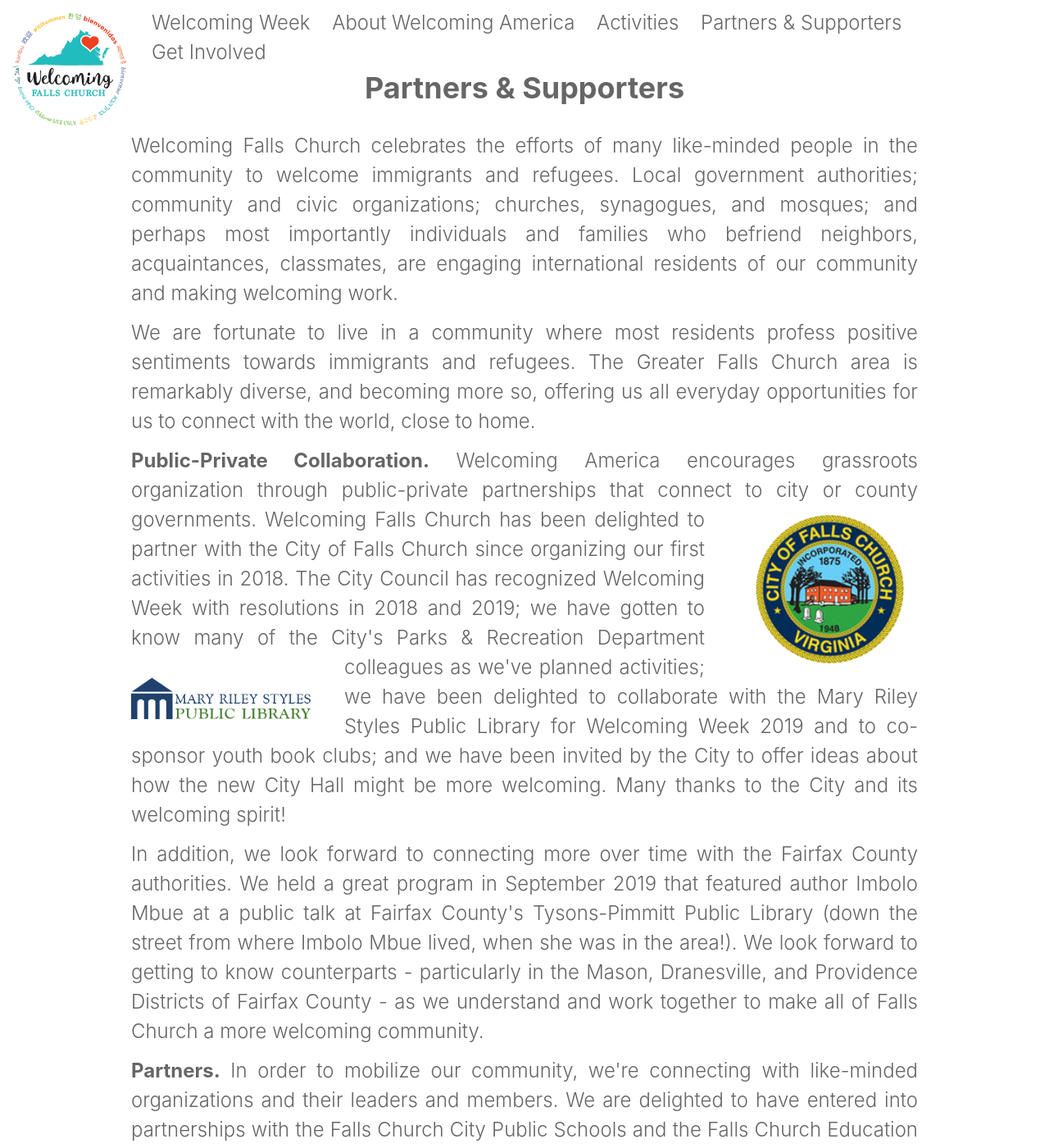
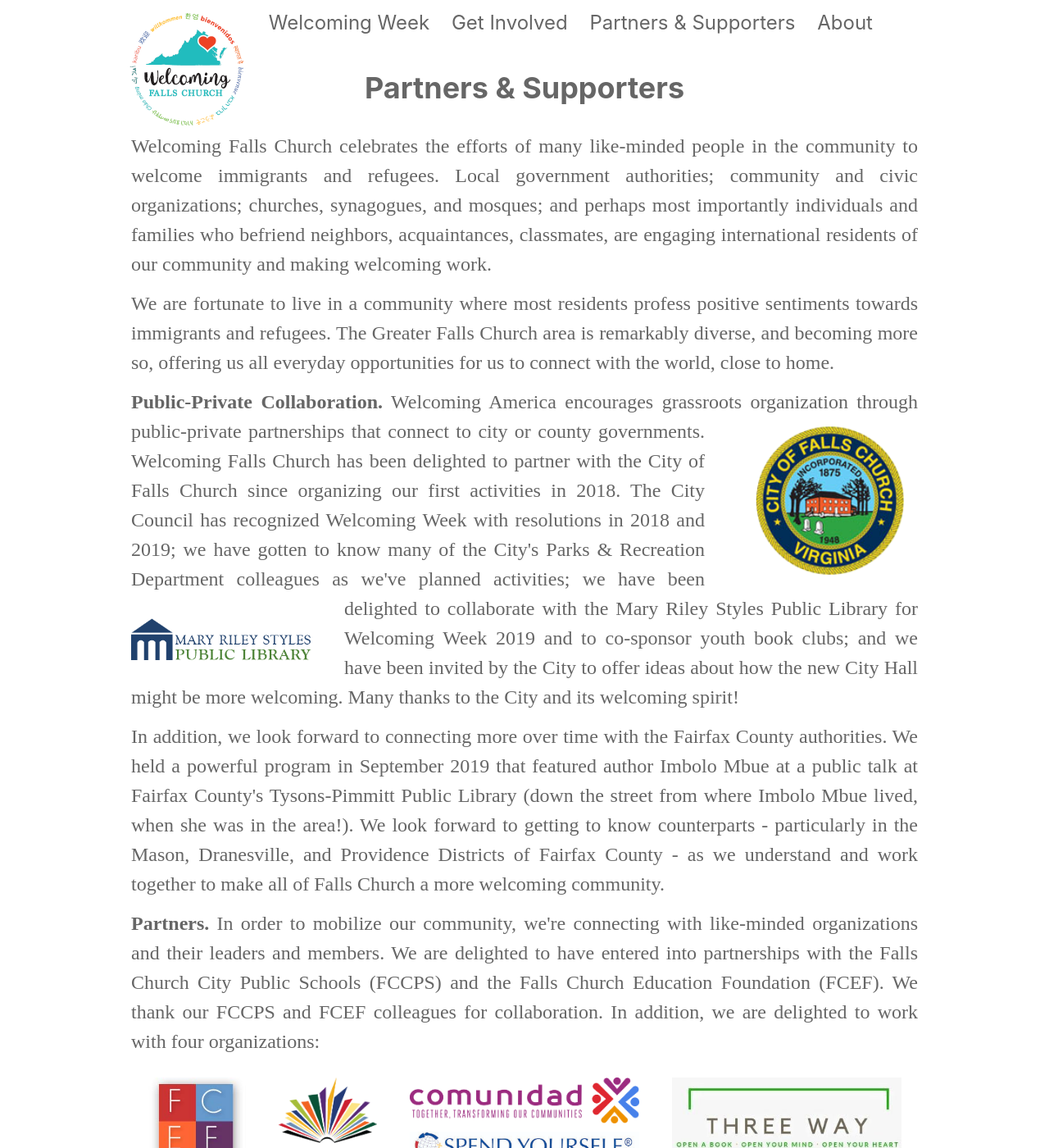
Before and after one commit to wfctest/wfctest, a Jekyll site: the page built from partners-and-supporters.html, in a window 1280 px wide and 1400 px high. Shown: the whole window at 82% size. Built offline with Jekyll 4.4.1, drawn with Linux system fonts in a browser that asks for light colours; some of the changed text lies outside the part shown.

Commit message:
Create new nav
Had to disable fancy underline effect for nav because it was causing
issues and we need to get this up quickly

```diff
--- a/404.html
+++ b/404.html
@@ -2,7 +2,7 @@
 layout: default
 permalink: /404
 ---
-<section class="wide">
+<section>
     <h1>404</h1>
     <p>The page you are looking for cannot be found. Go <a href="/">home?</a></p>
 </section>
--- a/_includes/header.html
+++ b/_includes/header.html
@@ -3,16 +3,26 @@
     <ul>
         <!-- TODO: There may be a way to make Jekyll generate this list automatically. -->
         <li><a href="/welcoming-week">Welcoming Week</a></li>
-        <li><a href="/about-welcoming-america">About Welcoming America</a></li>
         <li>
-            <a href="/activities/">Activities</a>
+            <a href="/get-involved">Get Involved</a>
             <ul>
-                <li><a href="/activities/learn">Learn</a></li>
-                <li><a href="/activities/serve">Serve</a></li>
-                <li><a href="/activities/live">Live</a></li>
+                <li><a>Awareness</a></li>
+                <li><a>Action</a></li>
+                <li><a>Advocate</a></li>
             </ul>
         </li>
         <li><a href="/partners-and-supporters">Partners & Supporters</a></li>
-        <li><a href="/get-involved">Get Involved</a></li>
+        <li style="min-width: 125px">
+            <a href="/about-welcoming-falls-church">About</a>
+            <ul>
+                <li><a href="/about-welcoming-america">Welcoming America</a></li>
+                <li><a href="/about-welcoming-falls-church">Welcoming Falls Church</a></li>
+            </ul>
+        </li>
     </ul>
+    <div id="nav-list-button">
+        <span></span>
+        <span></span>
+        <span></span>
+    </div>
 </nav>
--- a/css/main.css
+++ b/css/main.css
@@ -2,6 +2,7 @@
 ---
 :root {
   --sans: -apple-system, BlinkMacSystemFont, Avenir Next, Avenir, Helvetica, Helvetica Neue, Ubuntu, Roboto, Noto, Arial, sans-serif;
+  --serif: "New York", "Iowan Old Style", "Apple Garamond", Baskerville, "Times New Roman", "Droid Serif", Times, "Source Serif Pro", serif, "Apple Color Emoji", "Segoe UI Emoji", "Segoe UI Symbol";
 }
 /* General */
 * {
@@ -11,14 +12,21 @@
     vertical-align: baseline;
 }
 body {
-    font-family: var(--sans);
+    font-family: var(--serif);
     font-weight: 300;
     font-size: 18pt;
     color: #666;
     line-height: 1.5;
 }
+h1, h2, h3, h4, h5, h6, nav ul {
+    font-family: var(--sans);
+}
+ul {
+    font-family: var(--serif);
+}
 /* Major regions */
 nav {
+    font-weight: 400;
     padding: 10px;
     position: fixed;
     z-index: 5;
@@ -137,23 +145,27 @@ h1, h2, h3, h4, h5, h6 {
 h1 {
     text-align: center;
 }
-a {
+a:not(nav li a) {
     transition: all 0.25s ease-out;
     color: inherit;
     text-decoration: none;
     border-bottom: solid 1px rgba(0, 0, 0, 0.3);
 }
-a:hover {
+a:hover:not(nav li a) {
     border-bottom-color: rgba(0, 0, 0, 1);
 }
 strong {
     font-weight: 700;
 }
 nav li a {
-    border-bottom: none;
+    color: inherit;
+    text-decoration: none;
     position: relative;
 }
-nav li a:hover::after {
+nav li a:hover {
+    text-decoration: underline;
+}
+/* nav li a:hover::after {
     transform: scaleX(1);
     visibility: visible;
 }
@@ -170,7 +182,7 @@ nav li a::after {
     height: 2px;
     background-color: black;
     transition: transform 0.2s ease-in-out;
-}
+} */
 p {
     text-align: justify;
     padding: 6px 0;
--- a/partners-and-supporters.html
+++ b/partners-and-supporters.html
@@ -1,5 +1,6 @@
 ---
 layout: default
+permalink: /partners-and-supporters
 ---
 <section>
     <h1>Partners & Supporters</h1>
@@ -12,8 +13,8 @@ layout: default
         <img src="images/partners/mary-riley-styles-logo.png" class="inline-img left">
         we have been delighted to collaborate with the Mary Riley Styles Public Library for Welcoming Week 2019 and to co-sponsor youth book clubs; and we have been invited by the City to offer ideas about how the new City Hall might be more welcoming. Many thanks to the City and its welcoming spirit!
     </p>
-    <p>In addition, we look forward to connecting more over time with the Fairfax County authorities. We held a great program in September 2019 that featured author Imbolo Mbue at a public talk at Fairfax County's Tysons-Pimmitt Public Library (down the street from where Imbolo Mbue lived, when she was in the area!). We look forward to getting to know counterparts - particularly in the Mason, Dranesville, and Providence Districts of Fairfax County - as we understand and work together to make all of Falls Church a more welcoming community.</p>
-    <p><span class="motive">Partners.</span> In order to mobilize our community, we're connecting with like-minded organizations and their leaders and members. We are delighted to have entered into partnerships with the Falls Church City Public Schools and the Falls Church Education Foundation. We thank our FCCPS and FCEdF colleagues for collaboration. In addition, we are delighted to work with two organizations - Spend Yourself Food Pantry, whose goal is to help the hungry and build relationships in a warm and welcoming environment - and Comunidad, a new and locally-rooted non-profit serving the Seven Corners and Culmore communities.</p>
+    <p>In addition, we look forward to connecting more over time with the Fairfax County authorities. We held a powerful program in September 2019 that featured author Imbolo Mbue at a public talk at Fairfax County's Tysons-Pimmitt Public Library (down the street from where Imbolo Mbue lived, when she was in the area!). We look forward to getting to know counterparts - particularly in the Mason, Dranesville, and Providence Districts of Fairfax County - as we understand and work together to make all of Falls Church a more welcoming community.</p>
+    <p><span class="motive">Partners.</span> In order to mobilize our community, we're connecting with like-minded organizations and their leaders and members. We are delighted to have entered into partnerships with the Falls Church City Public Schools (FCCPS) and the Falls Church Education Foundation (FCEF). We thank our FCCPS and FCEF colleagues for collaboration. In addition, we are delighted to work with four organizations:</p>
     <div class="row small" id="partner-images">
         <div class="col-2"><img src="images/partners/fcef.jpg" width="100"></div>
         <div class="col-2"><img src="images/partners/fccps.png" width="100"></div>
@@ -23,12 +24,18 @@ layout: default
         </div>
         <div class="col-4"><img src="images/partners/three-way.jpg"></div>
     </div>
+    <ul>
+        <li><a href="https://www.wearecasa.org">CASA</a>, an immigrant advocacy group with whom we partner on tutoring and mentoring programs and to address food insecurity</li>
+        <li><a href="https://comunidadva.org">Comunidad</a>, a new and locally-rooted non-profit, working together to transform the Seven Corners and Culmore communities</li>
+        <li><a href="https://www.columbiabaptist.org/hunger-ministry/foodpantry/">Spend Yourself Food Pantry</a>, whose goal is to help the hungry and build relationships in a warm and welcoming environment</li>
+        <li><a href="https://fallschurchpresby.org/connect/">Welcome Table</a>, providing a free communal meal and grocery gift cards, on the 1st and 3rd Wednesdays of the month</li>
+    </ul>
     <p>
-        <span class="motive">Youth & Local PTAs.</span> One highlight of local support was when the 5th grade GIVE Day student ambassadors at Thomas Jefferson Elementary School selected Welcoming Falls Church as their local partner last January. The GIVE Day volunteers - hundreds of kids! - then created a large "mosaic" community art project with a welcoming theme, that they then presented to the City of Falls Church at a City Council meeting. We love working with local PTAs. What could be more grassroots?
+        <span class="motive">Youth & Local PTAs.</span> One highlight of local support was when the 5th grade GIVE Day student ambassadors at Thomas Jefferson Elementary School selected Welcoming Falls Church as their local partner last January.
         <img src="images/partners/FCEPTA Logo.gif" class="inline-img left">
-        We can't thank the Falls Church Elementary PTA enough for their development of this great project and willingness to partner with us long-term. Likewise, we thank the Mary Ellen Henderson Middle School for their consistent and enthusiastic support - and likewise for their membership's vote to make us a long-term partner.
+        The GIVE Day volunteers - hundreds of kids! - then created a large "mosaic" community art project with a welcoming theme, that they then presented to the City of Falls Church at a City Council meeting. We love working with local PTAs. What could be more grassroots?
         <img src="images/partners/MEHMS PTA Logo.png" class="inline-img right">
-        We are honored to work with you and so many of your families. And we look forward to working with the young people of Falls Church more and more. We are inspired by our youth to build a community of neighbors in real, practical ways!
+        We can't thank the Falls Church Elementary PTA enough for their development of this great project and willingness to partner with us long-term. Likewise, we thank the Mary Ellen Henderson Middle School for their consistent and enthusiastic support, for their membership's vote to make us a long-term partner, and partnership in hosting Alan Gratz for a Refugee book talk on National Immigrants Day in October 2020.
     </p>
     <p><span class="motive">Media and Podcasts.</span> We recognize how important it is to reach the community through media and podcasts. Local community access network FCCTV filmed author Imbolo Mbue’s Fall 2019 talk, the Falls Church News-Press has written about us (see <a href="https://fcnp.com/2019/09/12/welcome-falls-church-kicks-off-tomorrow-promoting-inclusion-in-little-city-community/">here</a>), and Falls Church resident Erin Keating has created a great podcast about books, Three Way, that featured Imbolo Mbue’s talk (see <a href="https://www.threewaypc.com/episodes/2019/9/10/quickie-featuring-behold-the-dreamers-by-imbolo-mbue">here</a>) and will regularly feature other books we recommend. Check out Three Way <a href="https://www.threewaypc.com/">here</a> – both for books we’re suggesting to the community and generally – and thank you Erin for your support!
     <p><span class="motive">Supporters and Event Sponsors.</span> We also thank the many supporters that make our work possible generally – and in particular those that helped cover the costs of bringing Behold the Dreamers author Imbolo Mbue to Falls Church for Welcoming Week 2019.</p>
--- a/welcoming-week.html
+++ b/welcoming-week.html
@@ -1,7 +1,7 @@
 ---
 layout: default
 ---
-<section class="wide">
+<section>
     <h1>Welcoming Week | Sept 10 - 19, 2021</h1>
     <p>Join us as we bring together neighbors to build strong connections and affirm the importance of welcoming, particularly of immigrants and refugees. #BelongingBeginsWithUS</p>
     <ul>
```
Also changed, not shown: about-welcoming-falls-church.html (added, +12 -0 lines).
